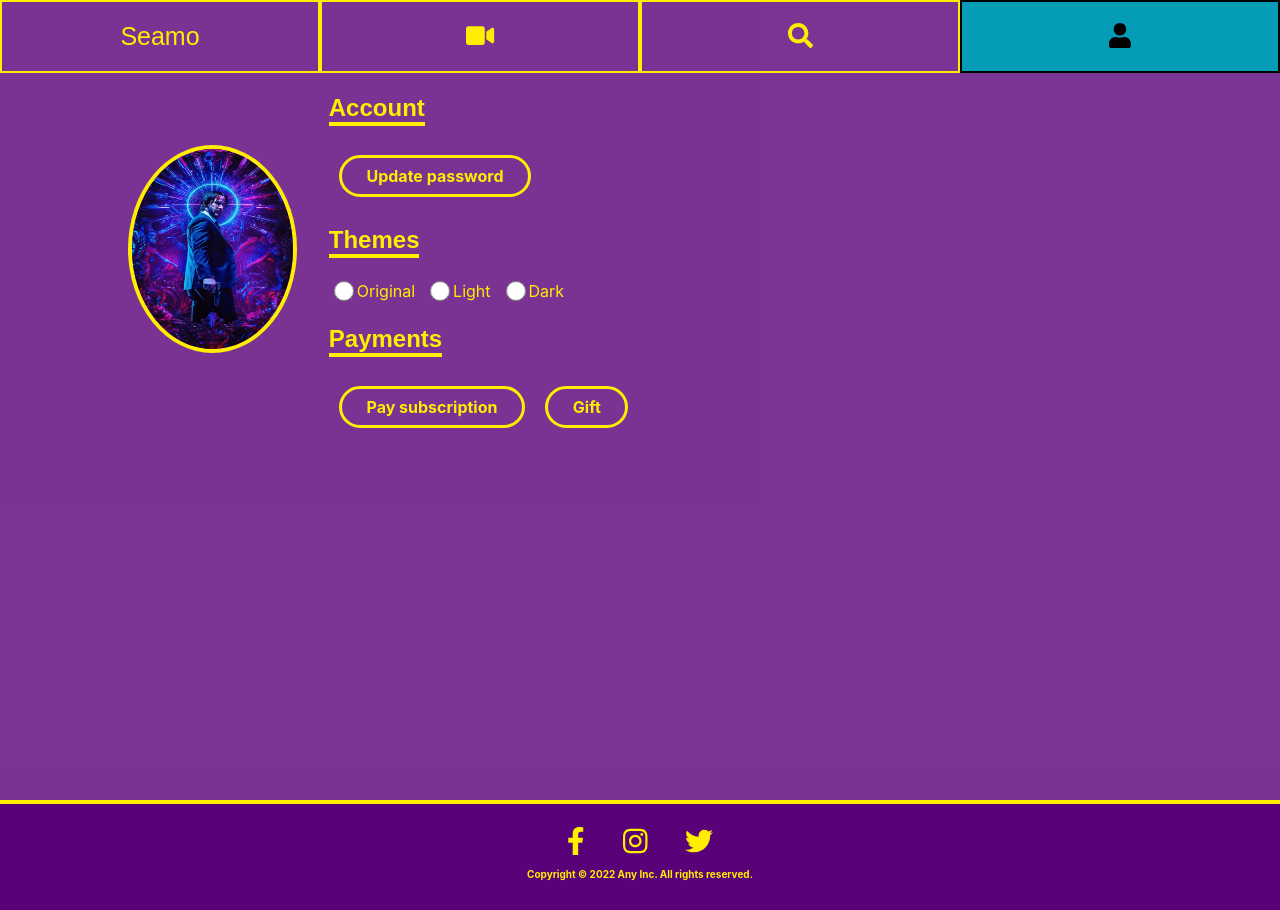
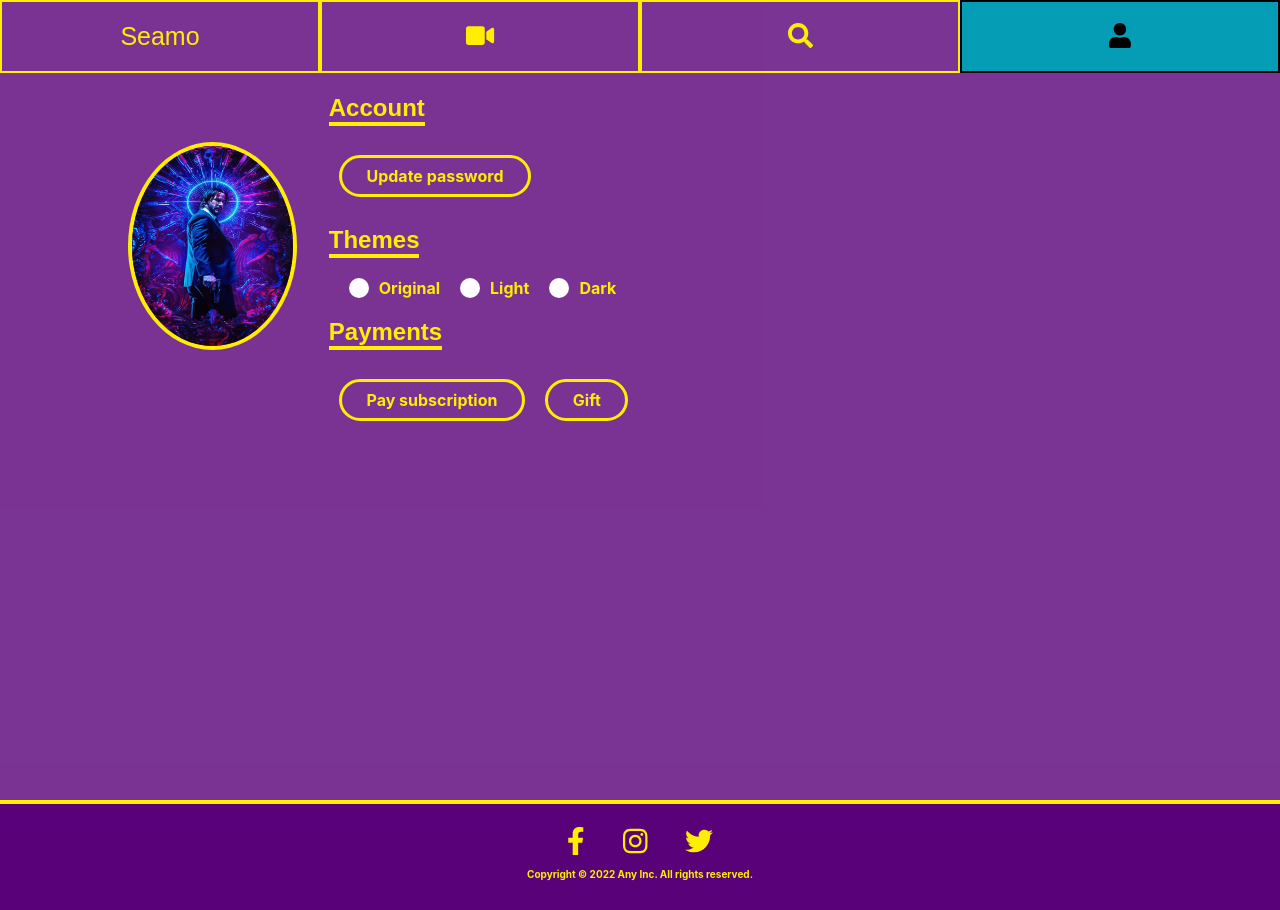
Before and after one commit to daan98/seamo, a React (Create React App) app in the folder seamo-app/: page /setting in a window 1280 px wide. Built offline with nearby package versions, Linux system fonts and the light colour scheme; a web font is replaced by a local one.

Commit message:
main carousel and theme's radio button done.

```diff
--- a/seamo-app/src/App.css
+++ b/seamo-app/src/App.css
@@ -34,7 +34,6 @@ a{ text-decoration: none; }
   margin: 0 auto;
 }
 
-
 /** COVER PAGE **/
 .enter {
   background-image: url(./assets/videocamera.png);
@@ -64,6 +63,7 @@ a{ text-decoration: none; }
 
 /* HEADER */
 nav{
+  z-index: 1;
   position: fixed;
   width: 100%;
   display: flex;
@@ -117,6 +117,71 @@ footer p{
 /* MOVIES */
 .movie-container{ width: 100%; }
 
+/* CAROUSEL */
+.main-carousel-item .image-container{ height: 86vh; }
+
+.main-carousel-item img{ height: 80vh; }
+
+.main-carousel-item p{
+  margin: 0;
+  padding: 0 0 40px;
+  position: absolute;
+  top: 452px;
+  color: #FFEE00;
+  width: 90%;
+  right: 67px;
+  text-align: center;
+  background: rgba(89, 1, 120, .8);
+}
+
+.main-carousel-item span{ font-weight: bolder; }
+
+.react-multiple-carousel__arrow{
+  background:rgba(89, 1, 120, .8);
+  min-height:80vh;
+  border-radius: 0;
+  top: 0;
+}
+
+.react-multiple-carousel__arrow:hover{background:#049DB5}
+
+.react-multiple-carousel__arrow::before{
+  font-size: 120px;
+  color:#FFEE00;
+  font-family:revicons;
+  transition: all ease-in-out 0.4s;
+}
+
+.react-multiple-carousel__arrow:hover::before{
+  color: #000000;
+  transition: all ease-in-out 0.4s;
+}
+
+.react-multiple-carousel__arrow:disabled{background:rgba(89, 1, 120, .8);}
+
+.react-multiple-carousel__arrow--left{left:0;}
+
+.react-multiple-carousel__arrow--right{right:0;}
+
+.react-multi-carousel-dot button{
+  background-color: #ffee00;
+  border: 2px solid #FFEE00;
+  margin-right: 35px;
+  border-radius: 0%;
+  transition: all ease-in-out 0.4s;
+}
+
+.react-multi-carousel-dot button:hover{
+  background-color: #049DB5;
+  border: 2px solid #049DB5;
+  transition: all ease-in-out 0.4s;
+}
+
+.react-multi-carousel-dot--active button{
+  background-color: #049DB5;
+  border: 2px solid #049DB5;
+}
+
 /* SEARCH */
 
 .genre-container{
@@ -126,6 +191,8 @@ footer p{
 }
 
 .genre-info{ height: 200px; }
+
+.genre-info:hover{ cursor: pointer; }
 
 .synopsis{
   position: relative;
@@ -190,20 +257,22 @@ footer p{
 
 .account{ margin-bottom: 40px; }
 
-.theme input{
+.theme label span{ font-weight: bolder; }
+
+.theme input[type="radio"]{ display: none; }
+
+.theme input[type="radio"] + *::before{
+  content: "";
+  display: inline-block;
+  vertical-align: bottom;
+  margin: 0 10px 0 20px;
   width: 20px;
   height: 20px;
+  border-radius: 50%;
+  background-color: #FFFFFF;
 }
 
-.theme input:checked{
-  color: red;
-}
-.theme label{
-  vertical-align: 4px;
-  margin-right: 10px;
-}
-
-.theme label:last-of-type { margin-right: 0; }
+.theme input[type="radio"]:checked + *::before{ background: #049DB5; }
 
 .account h1, .payment h1{ margin-bottom: 40px; }
 
--- a/seamo-app/src/App.js
+++ b/seamo-app/src/App.js
@@ -1,3 +1,4 @@
+import "react-multi-carousel/lib/styles.css"
 import './App.css';
 import { Route, Routes } from 'react-router-dom';
 import FoundError from './components/FoundError';
--- a/seamo-app/src/components/Movies.js
+++ b/seamo-app/src/components/Movies.js
@@ -1,6 +1,8 @@
+
 import React from "react";
 import Footer from "./Footer";
 import Header from "./Header";
+import { getUserInfo } from "./Data";
 import Carousel from 'react-multi-carousel';
 
 function Movies(){
@@ -20,13 +22,36 @@ function Movies(){
                     responsive={mainResponsive}
                     swipeable={false}
                     draggable={false}
-                    showDots={false}
+                    showDots={true}
                     infinite={true}
-                    autoPlay={true}
-                    autoPlaySpeed={2000}
+                    autoPlay={false}
+                    autoPlaySpeed={90000}
                     keyBoardControl={true}
                     >
-                        <div>Item 1</div>
+                        <div className="main-carousel-item">
+                            <div className="image-container">
+                                <img src={getUserInfo.img} alt="TEST" />
+                            </div>
+                            <p className="yellow"><span>John Wick: </span>Lorem ipsum dolor sit amet, consectetur adipiscing elit. Nulla leo ligula, dapibus a iaculis sit amet, rutrum et tellus. Nullam sed odio vestibulum, scelerisque tellus mollis, consequat mi. Nullam eget blandit sem, nec porttitor urna. Etiam mattis lorem ut dolor ornare, ut consectetur justo volutpat. Phasellus vitae imperdiet turpis.</p>
+                        </div>
+                        <div className="main-carousel-item">
+                            <div className="image-container">
+                                <img src={getUserInfo.img} alt="TEST" />
+                            </div>
+                            <p className="yellow"><span>John Wick: </span>Lorem ipsum dolor sit amet, consectetur adipiscing elit. Nulla leo ligula, dapibus a iaculis sit amet, rutrum et tellus. Nullam sed odio vestibulum, scelerisque tellus mollis, consequat mi. Nullam eget blandit sem, nec porttitor urna. Etiam mattis lorem ut dolor ornare, ut consectetur justo volutpat. Phasellus vitae imperdiet turpis.</p>
+                        </div>
+                        <div className="main-carousel-item">
+                            <div className="image-container">
+                                <img src={getUserInfo.img} alt="TEST" />
+                            </div>
+                            <p className="yellow"><span>John Wick: </span>Lorem ipsum dolor sit amet, consectetur adipiscing elit. Nulla leo ligula, dapibus a iaculis sit amet, rutrum et tellus. Nullam sed odio vestibulum, scelerisque tellus mollis, consequat mi. Nullam eget blandit sem, nec porttitor urna. Etiam mattis lorem ut dolor ornare, ut consectetur justo volutpat. Phasellus vitae imperdiet turpis.</p>
+                        </div>
+                        <div className="main-carousel-item">
+                            <div className="image-container">
+                                <img src={getUserInfo.img} alt="TEST" />
+                            </div>
+                            <p className="yellow"><span>John Wick: </span>Lorem ipsum dolor sit amet, consectetur adipiscing elit. Nulla leo ligula, dapibus a iaculis sit amet, rutrum et tellus. Nullam sed odio vestibulum, scelerisque tellus mollis, consequat mi. Nullam eget blandit sem, nec porttitor urna. Etiam mattis lorem ut dolor ornare, ut consectetur justo volutpat. Phasellus vitae imperdiet turpis.</p>
+                        </div>
                     </Carousel>
                     <h1 className="title yellow">Trend</h1>
                     <h1 className="title yellow">For You</h1>
--- a/seamo-app/src/components/Setting.js
+++ b/seamo-app/src/components/Setting.js
@@ -6,6 +6,29 @@ import Header from "./Header";
 
 function Setting(){
     const { img } = getUserInfo;
+
+    const onChecked = (e) => {
+        const originalInp =  document.getElementById("originalInput");
+        const lightInp = document.getElementById("lightInput");
+        const darkInp = document.getElementById("darkInput");
+
+        if(e.target.innerText === "Light"){
+            originalInp.defaultChecked = false;
+            darkInp.defaultChecked = false;
+            lightInp.defaultChecked = true;
+
+        } else if(e.target.innerText === "Original"){
+            lightInp.defaultChecked = false;
+            darkInp.defaultChecked = false;
+            originalInp.defaultChecked = true;
+
+        } else if(e.target.innerText === "Dark"){
+            originalInp.defaultChecked = false;
+            lightInp.defaultChecked = false;
+            darkInp.defaultChecked = true;
+        }
+    }
+
     return(
         <div>
             <Header />
@@ -23,12 +46,18 @@ function Setting(){
 
                         <div className="theme">
                             <h1 className="yellow title border">Themes</h1>
-                            <input type="radio" name="original" />
-                            <label htmlFor="original" className="yellow">Original</label>
-                            <input type="radio" name="light" />
-                            <label htmlFor="light" className="yellow">Light</label>
-                            <input type="radio" name="dark" />
-                            <label htmlFor="dark" className="yellow">Dark</label>
+                            <label htmlFor="original" className="yellow">
+                                <input id="originalInput" type="radio" name="original" value="select"  />
+                                <span onClick={(e) => onChecked(e)}>Original</span>
+                            </label>
+                            <label htmlFor="light" className="yellow">
+                                <input id="lightInput" type="radio" name="light" value="no-select" />
+                                <span onClick={(e) => onChecked(e)}>Light</span>
+                            </label>
+                            <label htmlFor="dark" className="yellow">
+                                <input id="darkInput" type="radio" name="dark" value="no-select" />
+                                <span onClick={(e) => onChecked(e)}>Dark</span>
+                            </label>
                         </div>
 
                         <div className="payment">
```
